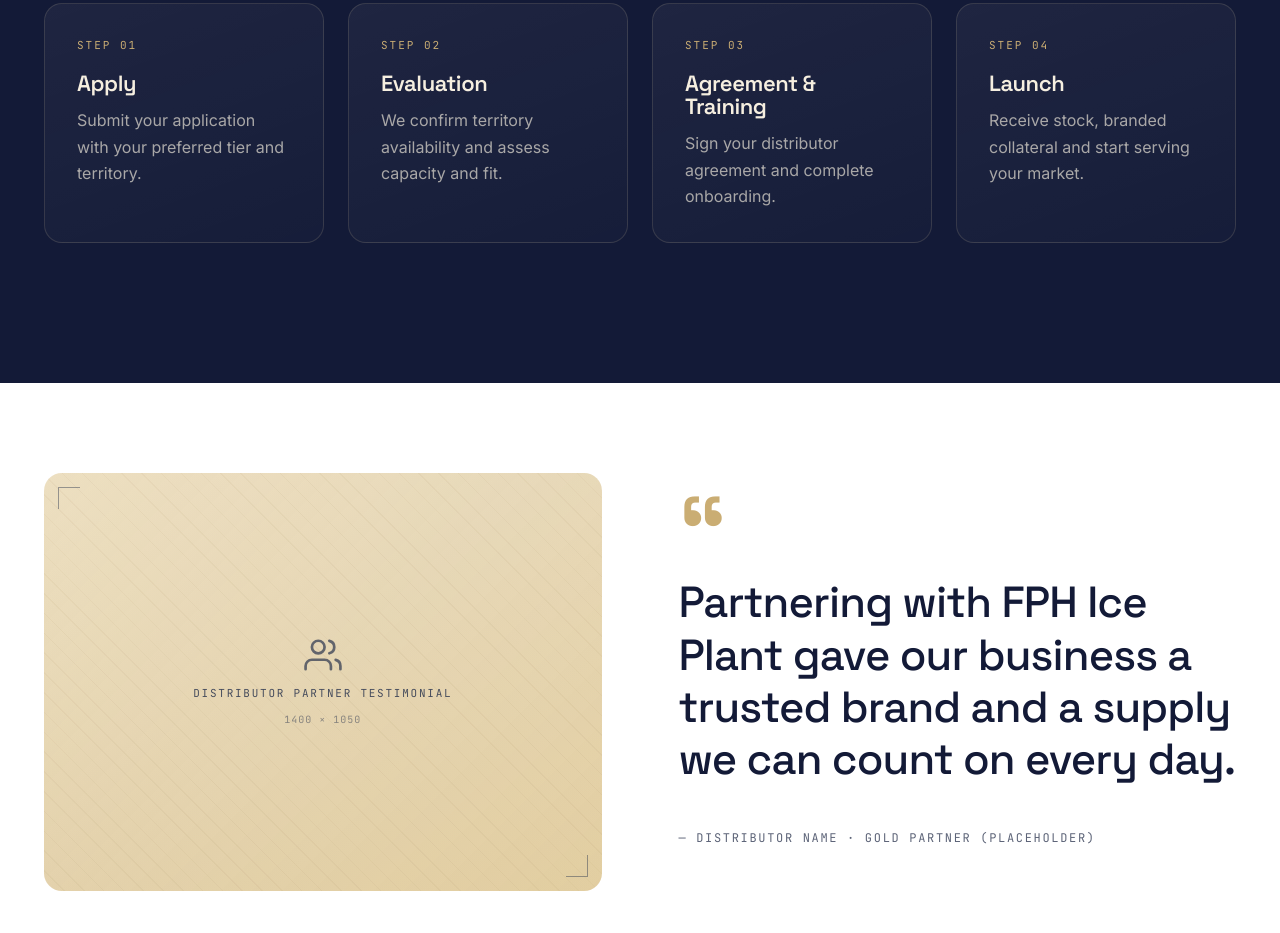
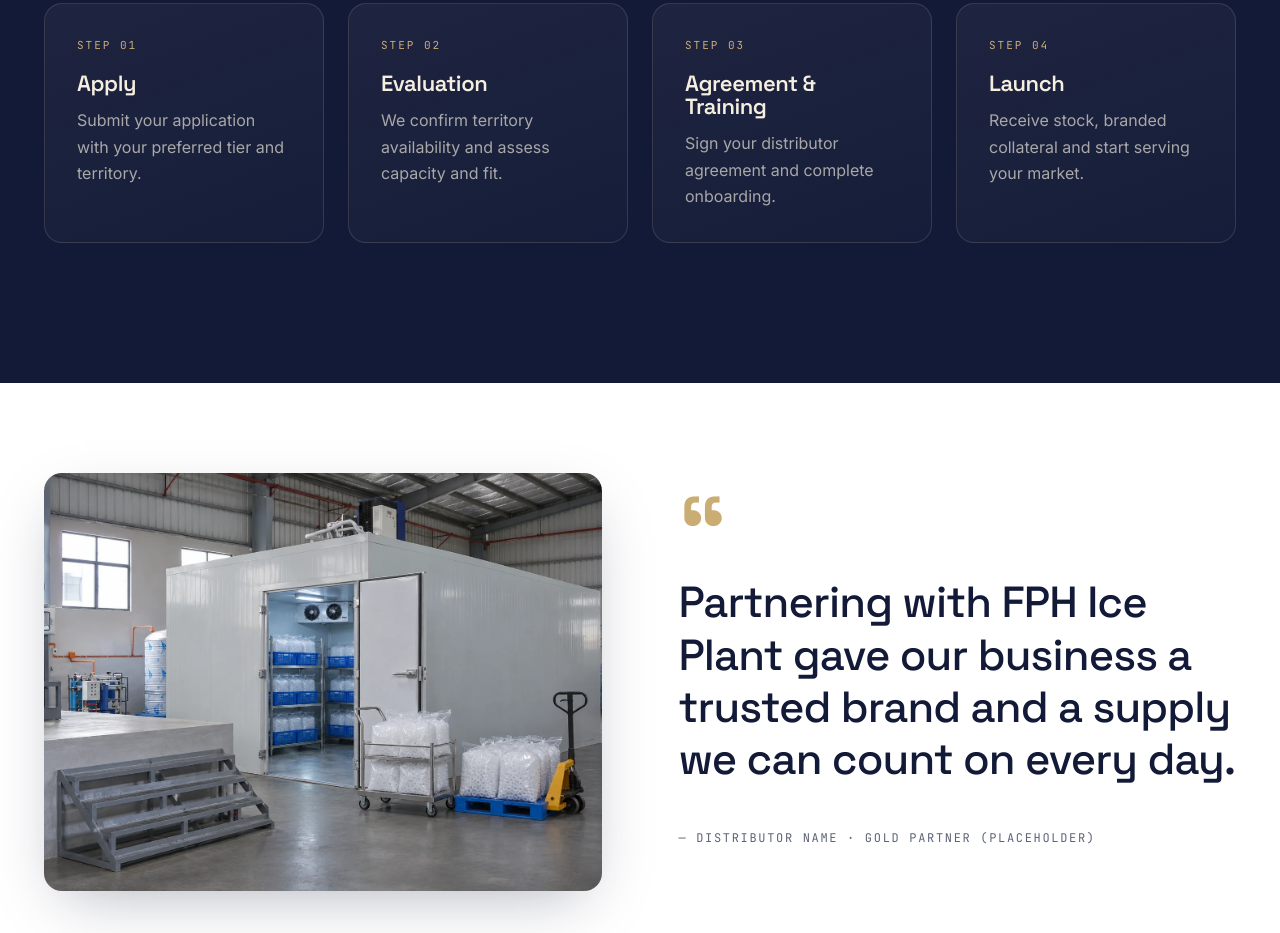
Before and after one commit to dangerous83/Purely-Frost, a plain HTML site: page distributors.html in a window 1280 px wide. Shown: the part 3847-4780 px from the top of the page. Drawn offline with Linux system fonts and the light colour scheme.

Commit message:
Add cold room photo to Distributor Program testimonial
Co-Authored-By: Claude Opus 5.5 <noreply@anthropic.com>
Claude-Session: https://claude.ai/code/session_01EREGX6rwhhdCbkanvSyqvQ

```diff
--- a/distributors.html
+++ b/distributors.html
@@ -137,7 +137,7 @@
 
 <section class="section-sm">
   <div class="container split">
-    <div class="reveal"><div class="ph ratio-4x3" role="img" aria-label="Image placeholder: Distributor Partner Testimonial" ><span class="shine"></span><div class="ph-inner"><svg width="20" height="20" viewBox="0 0 24 24" fill="none" stroke="currentColor" stroke-width="1.7" stroke-linecap="round" stroke-linejoin="round" aria-hidden="true"><path d="M17 21v-2a4 4 0 0 0-4-4H5a4 4 0 0 0-4 4v2"/><circle cx="9" cy="7" r="4"/><path d="M23 21v-2a4 4 0 0 0-3-3.9M16 3.1a4 4 0 0 1 0 7.8"/></svg><span class="ph-label">Distributor Partner Testimonial</span><span class="ph-size">1400 × 1050</span></div></div></div>
+    <div class="reveal"><div class="photo ratio-4x3" style="aspect-ratio:4/3;overflow:hidden;border-radius:18px"><img src="/assets/img/distributor-cold-room.webp" width="1374" height="1145" alt="Cold storage room stocked with bagged ice, with a trolley and pallet jack ready for distributor pickup" loading="lazy" style="width:100%;height:100%;object-fit:cover"></div></div>
     <div class="reveal" data-delay="1">
       <p class="quote-block">Partnering with FPH Ice Plant gave our business a trusted brand and a supply we can count on every day.</p>
       <p class="mono mt-1" style="font-size:12px;letter-spacing:.14em;color:var(--muted)">— DISTRIBUTOR NAME · GOLD PARTNER (PLACEHOLDER)</p>
```
Also changed, not shown: assets/img/distributor-cold-room.webp (added).
